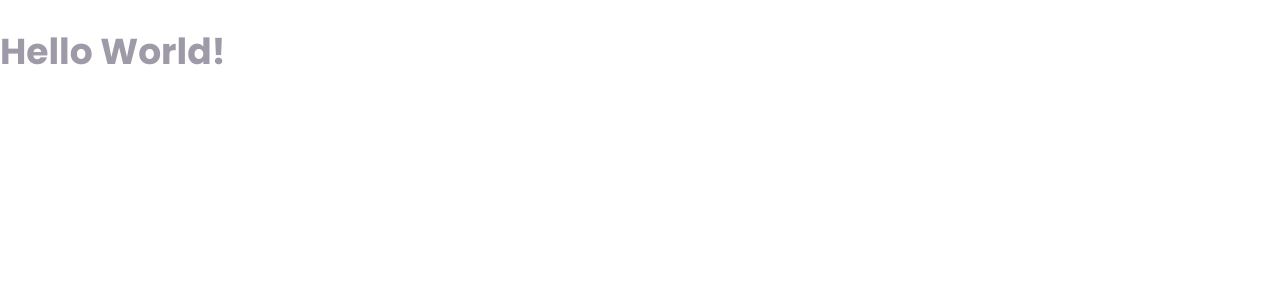
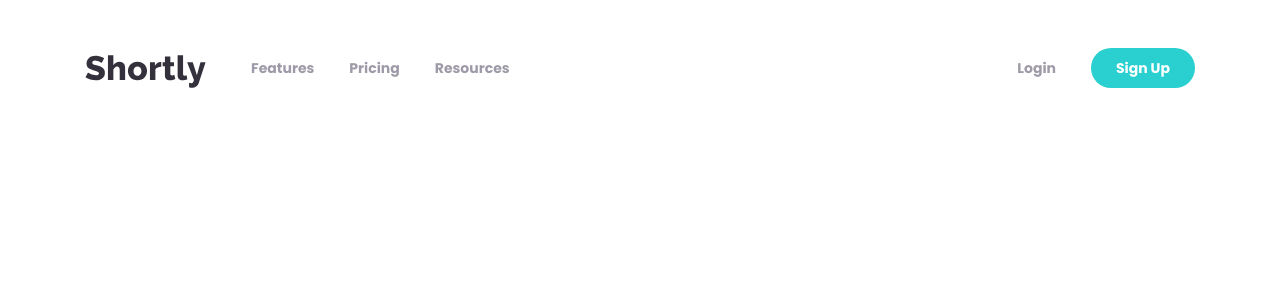
Before and after one commit to ksenius/url-shortening-app, a Vue app: page / in a window 1280 px wide. Shown: the top 300 px of the page. Built offline with nearby package versions, Linux system fonts and the light colour scheme.

Commit message:
Create header component

```diff
--- /dev/null
+++ b/src/components/Header.vue
@@ -0,0 +1,161 @@
+<template>
+  <header class="header">
+    <Container class="header__container">
+      <Logo class="header__logo"></Logo>
+
+      <div class="header__mobile-nav">
+        <Hamburger
+          ref="hamburger"
+          aria-haspopup="true"
+          :aria-expanded="isNavMenuVisible ? 'true' : 'false'"
+          aria-controls="nav-menu"
+          @hamburger-click="handleHamburgerClick"
+        ></Hamburger>
+
+        <NavMenu
+          ref="navMenu"
+          id="nav-menu"
+          class="header__nav-menu"
+          :class="{ 'header__nav-menu_visible': isNavMenuVisible }"
+          :items="navItems"
+          :loginLink="loginLink"
+          :signupButton="signupButton"
+        ></NavMenu>
+      </div>
+
+      <Navbar
+        class="header__navbar"
+        :items="navItems"
+        :loginLink="loginLink"
+        :signupButton="signupButton"
+      ></Navbar>
+    </Container>
+  </header>
+</template>
+
+<script>
+import Container from './Container';
+import Logo from './Logo';
+import Hamburger from './Hamburger';
+import NavMenu from './NavMenu';
+import Navbar from './Navbar';
+
+export default {
+  name: 'Header',
+  components: {
+    Container,
+    Logo,
+    Hamburger,
+    NavMenu,
+    Navbar,
+  },
+  props: {
+    navItems: {
+      type: Array,
+      required: true,
+    },
+    loginLink: {
+      type: Object,
+      required: true,
+    },
+    signupButton: {
+      type: Object,
+      required: true,
+    },
+  },
+  data() {
+    return {
+      isNavMenuVisible: false,
+    };
+  },
+  methods: {
+    handleHamburgerClick() {
+      this.isNavMenuVisible = !this.isNavMenuVisible;
+
+      document.addEventListener('click', this.handleDocumentClick);
+    },
+
+    handleDocumentClick(event) {
+      const { hamburger, navMenu } = this.$refs;
+
+      const isHamburger = hamburger.$el.contains(event.target);
+      const isNavMenu = navMenu.$el.contains(event.target);
+
+      if (isHamburger || isNavMenu) return;
+
+      hamburger.reset();
+      this.isNavMenuVisible = false;
+
+      document.removeEventListener('click', this.handleDocumentClick);
+    },
+  },
+};
+</script>
+
+<style lang="scss">
+.header {
+  padding: 3.5rem 0 2.5rem;
+  position: relative;
+
+  @include screen-sm {
+    padding: 4.8rem 0;
+  }
+
+  &__container {
+    @include flexbox(false, center, space-between);
+  }
+
+  &__logo {
+    width: 10rem;
+
+    @include screen-sm {
+      width: auto;
+      margin-top: 0.7rem;
+    }
+  }
+
+  &__mobile-nav {
+    @include screen-sm {
+      display: none;
+    }
+  }
+
+  &__nav-menu {
+    position: absolute;
+    top: 100%;
+    right: 2.5rem;
+    width: calc(100% - 5rem);
+    display: none;
+
+    @include tablet {
+      max-width: 35rem;
+    }
+
+    &_visible {
+      display: block;
+      animation: show-nav-menu 0.8s;
+
+      @keyframes show-nav-menu {
+        0%,
+        20% {
+          opacity: 0;
+        }
+
+        100% {
+          opacity: 1;
+        }
+      }
+    }
+  }
+
+  &__navbar {
+    display: none;
+
+    @include screen-sm {
+      display: flex;
+      flex-grow: 1;
+      margin-left: 4.5rem;
+    }
+  }
+}
+</style>
--- a/src/views/Home.vue
+++ b/src/views/Home.vue
@@ -1,15 +1,42 @@
 <template>
   <div>
-    <h1>{{ message }}</h1>
+    <Header
+      :navItems="primaryNav.items"
+      :loginLink="primaryNav.loginLink"
+      :signupButton="primaryNav.signupButton"
+    ></Header>
   </div>
 </template>
 
 <script>
+import Header from '@components/Header';
+
 export default {
   name: 'Home',
+  components: {
+    Header,
+  },
   data() {
     return {
-      message: 'Hello World!',
+      primaryNav: {
+        items: [
+          {
+            text: 'Features',
+          },
+          {
+            text: 'Pricing',
+          },
+          {
+            text: 'Resources',
+          },
+        ],
+        loginLink: {
+          text: 'Login',
+        },
+        signupButton: {
+          text: 'Sign Up',
+        },
+      },
     };
   },
 };
```
